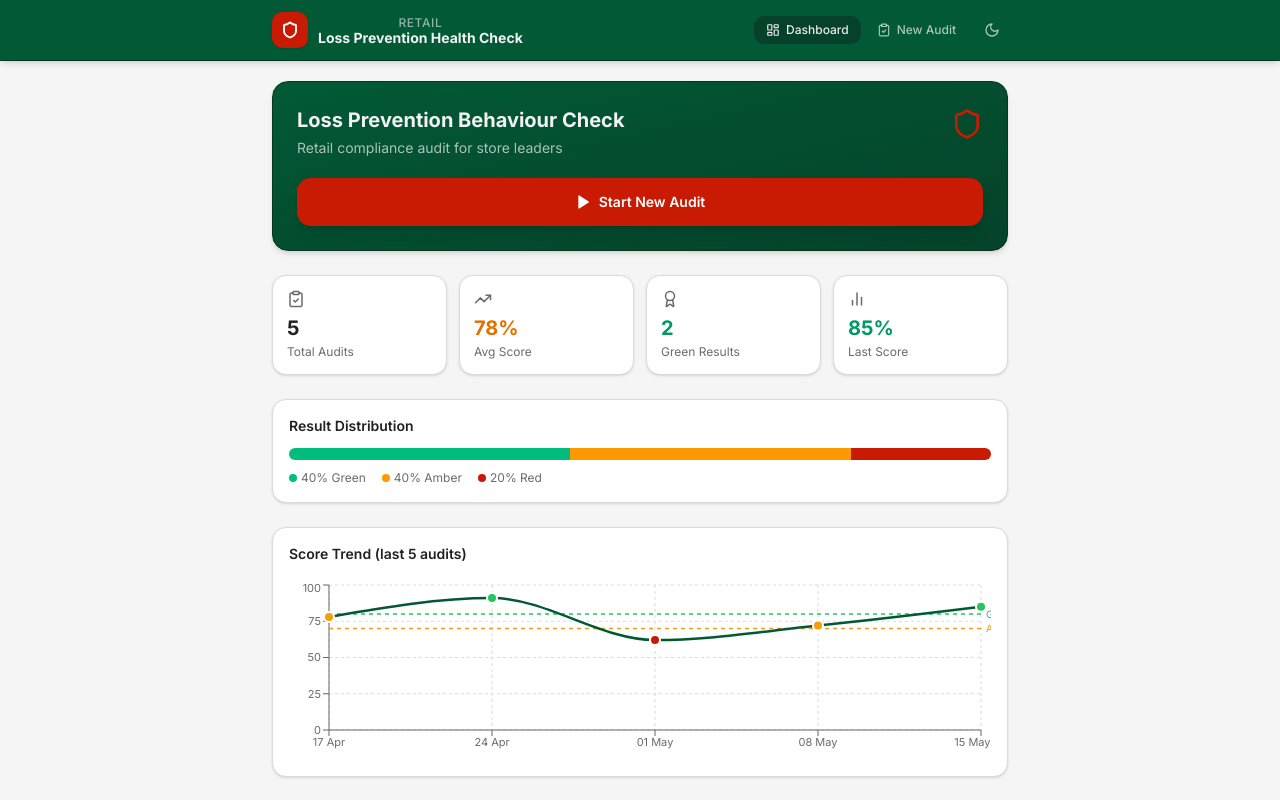
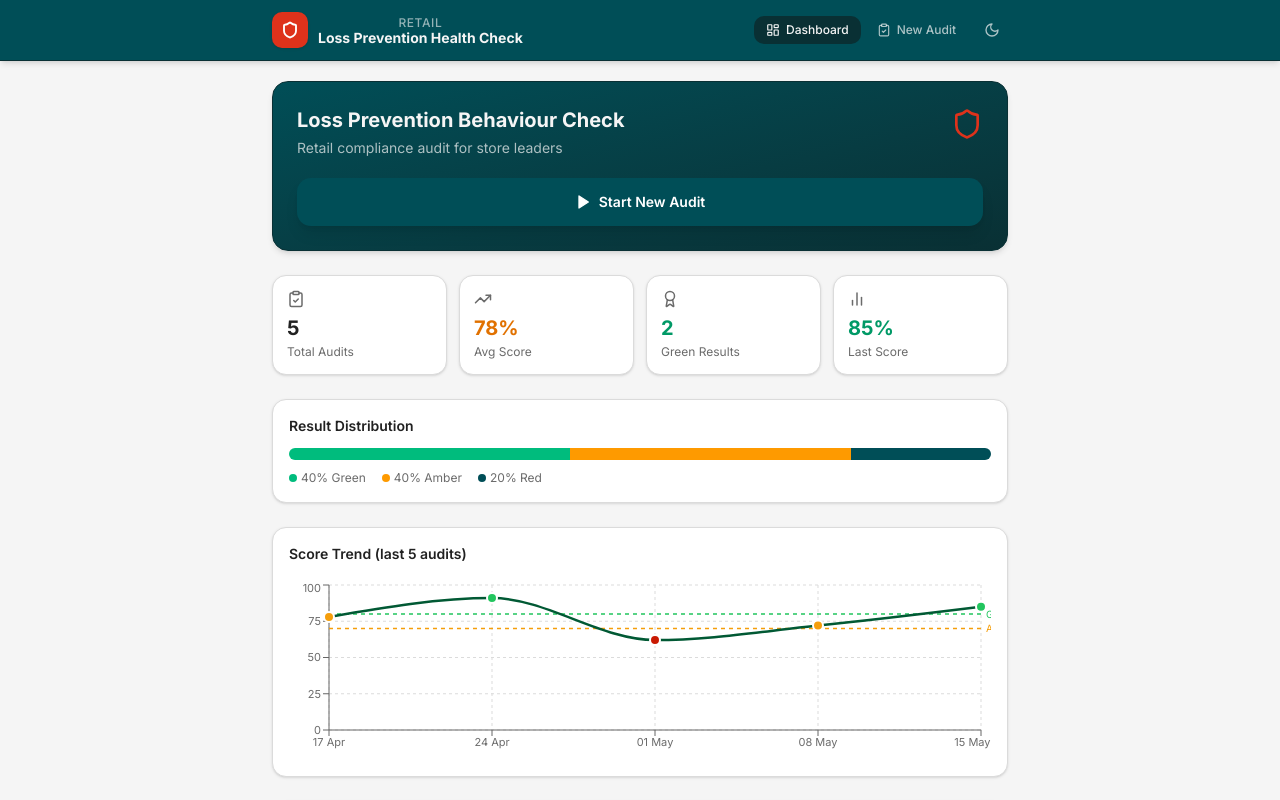
Before and after one commit to cj-code83/LP_HC, a React (Vite) app: page / in a window 1280 px wide. Shown: the top 800 px of the page. Built offline with nearby package versions, Linux system fonts and the light colour scheme.

Commit message:
Update index.css

```diff
--- a/src/index.css
+++ b/src/index.css
@@ -59,129 +59,188 @@
 
 /* ============================================================
 BUNNINGS BRAND COLOURS
-   Primary Green : #005058  →  hsl(155 97% 18%)
-   Secondary Red : #E02C1C  →  hsl(7   97% 40%)
-   Background    : #F5F5F5  →  hsl(0   0%  96%)
-   White         : #FFFFFF  →  hsl(0   0%  100%)
-   Dark Text     : #222222  →  hsl(0   0%  13%)
+Green : #005058
+Red : #E02C1C
 ============================================================ */
 
 /* LIGHT MODE */
 :root {
 --background: 0 0% 96%;
 --foreground: 0 0% 13%;
-  --border:     0 0% 86%;
-  --input:      0 0% 86%;
-  --ring:       7 97% 40%;
 
-  --card:            0 0% 100%;
+--border: 0 0% 86%;
+--input: 0 0% 86%;
+--ring: 186 100% 17%;
+
+--card: 0 0% 100%;
 --card-foreground: 0 0% 13%;
 
-  --sidebar:                   155 97% 18%;
-  --sidebar-foreground:        0   0%  95%;
-  --sidebar-border:            155 80% 12%;
-  --sidebar-primary:           7   97% 40%;
-  --sidebar-primary-foreground:0   0%  100%;
-  --sidebar-accent:            155 85% 14%;
-  --sidebar-accent-foreground: 0   0%  92%;
-  --sidebar-ring:              7   97% 40%;
-
-  --popover:            0 0% 100%;
+--popover: 0 0% 100%;
 --popover-foreground: 0 0% 13%;
 
-  --primary:            7 97% 40%;
+/* PRIMARY = BUNNINGS GREEN */
+--primary: 186 100% 17%;
 --primary-foreground: 0 0% 100%;
 
-  --secondary:            0 0% 92%;
+/* SECONDARY */
+--secondary: 0 0% 92%;
 --secondary-foreground: 0 0% 20%;
-  --muted:                0 0% 92%;
-  --muted-foreground:     0 0% 42%;
-  --accent:               155 40% 92%;
-  --accent-foreground:    155 97% 16%;
 
-  --destructive:            0 75% 50%;
+/* ACCENT = BUNNINGS RED */
+--accent: 7 78% 49%;
+--accent-foreground: 0 0% 100%;
+
+--muted: 0 0% 92%;
+--muted-foreground: 0 0% 42%;
+
+/* DESTRUCTIVE */
+--destructive: 7 78% 49%;
 --destructive-foreground: 0 0% 100%;
 
-  --chart-1: 7   97% 40%;
-  --chart-2: 155 97% 18%;
-  --chart-3: 35  90% 52%;
+/* SIDEBAR */
+--sidebar: 186 100% 17%;
+--sidebar-foreground: 0 0% 96%;
+--sidebar-border: 186 70% 12%;
+--sidebar-primary: 7 78% 49%;
+--sidebar-primary-foreground: 0 0% 100%;
+--sidebar-accent: 186 70% 12%;
+--sidebar-accent-foreground: 0 0% 96%;
+--sidebar-ring: 7 78% 49%;
+
+/* CHARTS */
+--chart-1: 186 100% 17%;
+--chart-2: 7 78% 49%;
+--chart-3: 35 90% 52%;
 --chart-4: 270 70% 55%;
 --chart-5: 215 80% 50%;
 
-  --app-font-sans: 'Inter', system-ui, -apple-system, sans-serif;
+/* FONTS */
+--app-font-sans: 'Inter', system-ui, sans-serif;
 --app-font-serif: Georgia, serif;
 --app-font-mono: Menlo, monospace;
-  --radius: .625rem;
+
+--radius: 0.625rem;
 }
 
 /* DARK MODE */
 .dark {
 --background: 0 0% 8%;
-  --foreground: 0 0% 90%;
-  --border:     0 0% 20%;
-  --input:      0 0% 20%;
-  --ring:       7 80% 50%;
+--foreground: 0 0% 92%;
 
-  --card:            0 0% 12%;
-  --card-foreground: 0 0% 90%;
+--border: 0 0% 20%;
+--input: 0 0% 20%;
+--ring: 186 90% 30%;
 
-  --sidebar:                   155 97% 11%;
-  --sidebar-foreground:        0   0%  90%;
-  --sidebar-border:            155 80% 8%;
-  --sidebar-primary:           7   80% 55%;
-  --sidebar-primary-foreground:0   0%  100%;
-  --sidebar-accent:            155 80% 9%;
-  --sidebar-accent-foreground: 0   0%  88%;
-  --sidebar-ring:              7   80% 55%;
+--card: 0 0% 12%;
+--card-foreground: 0 0% 92%;
 
-  --popover:            0 0% 12%;
-  --popover-foreground: 0 0% 90%;
+--popover: 0 0% 12%;
+--popover-foreground: 0 0% 92%;
 
-  --primary:            7 80% 55%;
+/* PRIMARY */
+--primary: 186 90% 30%;
 --primary-foreground: 0 0% 100%;
 
-  --secondary:            0 0% 18%;
+/* SECONDARY */
+--secondary: 0 0% 18%;
 --secondary-foreground: 0 0% 78%;
-  --muted:                0 0% 16%;
-  --muted-foreground:     0 0% 48%;
-  --accent:               155 40% 16%;
-  --accent-foreground:    155 60% 70%;
 
-  --destructive:            0 65% 55%;
-  --destructive-foreground: 0 0%  100%;
+/* ACCENT */
+--accent: 7 78% 55%;
+--accent-foreground: 0 0% 100%;
 
-  --chart-1: 7   80% 55%;
-  --chart-2: 155 70% 40%;
-  --chart-3: 35  85% 58%;
+--muted: 0 0% 16%;
+--muted-foreground: 0 0% 48%;
+
+/* DESTRUCTIVE */
+--destructive: 7 78% 55%;
+--destructive-foreground: 0 0% 100%;
+
+/* SIDEBAR */
+--sidebar: 186 100% 10%;
+--sidebar-foreground: 0 0% 92%;
+--sidebar-border: 186 60% 8%;
+--sidebar-primary: 7 78% 55%;
+--sidebar-primary-foreground: 0 0% 100%;
+--sidebar-accent: 186 60% 14%;
+--sidebar-accent-foreground: 0 0% 92%;
+--sidebar-ring: 7 78% 55%;
+
+/* CHARTS */
+--chart-1: 186 90% 30%;
+--chart-2: 7 78% 55%;
+--chart-3: 35 85% 58%;
 --chart-4: 270 65% 62%;
 --chart-5: 215 75% 55%;
 }
 
 @layer base {
-  * { @apply border-border; }
-  body { @apply font-sans antialiased bg-background text-foreground; }
+• {
+@apply border-border;
+}
+
+body {
+@apply font-sans antialiased bg-background text-foreground;
+}
 }
 
 /* Print styles */
 @media print {
-  .no-print  { display: none !important; }
-  .print-only { display: block !important; }
-  body { background: white !important; color: black !important; }
+.no-print {
+display: none !important;
 }
-.print-only { display: none; }
+
+.print-only {
+display: block !important;
+}
+
+body {
+background: white !important;
+color: black !important;
+}
+}
+
+.print-only {
+display: none;
+}
 
 /* Scrollbar */
-::-webkit-scrollbar { width: 6px; height: 6px; }
-::-webkit-scrollbar-track { background: transparent; }
-::-webkit-scrollbar-thumb { background: hsl(var(--border)); border-radius: 3px; }
-::-webkit-scrollbar-thumb:hover { background: hsl(var(--muted-foreground)); }
+::-webkit-scrollbar {
+width: 6px;
+height: 6px;
+}
+
+::-webkit-scrollbar-track {
+background: transparent;
+}
+
+::-webkit-scrollbar-thumb {
+background: hsl(var(--border));
+border-radius: 3px;
+}
+
+::-webkit-scrollbar-thumb:hover {
+background: hsl(var(--muted-foreground));
+}
 
 /* Smooth transitions */
-*, *::before, *::after {
-  transition-property: color, background-color, border-color, box-shadow, opacity;
+*,
+*::before,
+*::after {
+transition-property:
+color,
+background-color,
+border-color,
+box-shadow,
+opacity;
 transition-duration: 150ms;
 transition-timing-function: ease;
 }
 
-.answer-yes:focus { box-shadow: 0 0 0 3px rgba(34, 197, 94, 0.3); }
-.answer-no:focus  { box-shadow: 0 0 0 3px rgba(201, 25, 2, 0.25); }
+.answer-yes:focus {
+box-shadow: 0 0 0 3px rgba(34, 197, 94, 0.3);
+}
+
+.answer-no:focus {
+box-shadow: 0 0 0 3px rgba(201, 25, 2, 0.25);
+}
```
Lines whose indentation alone changed are shown as unchanged.
